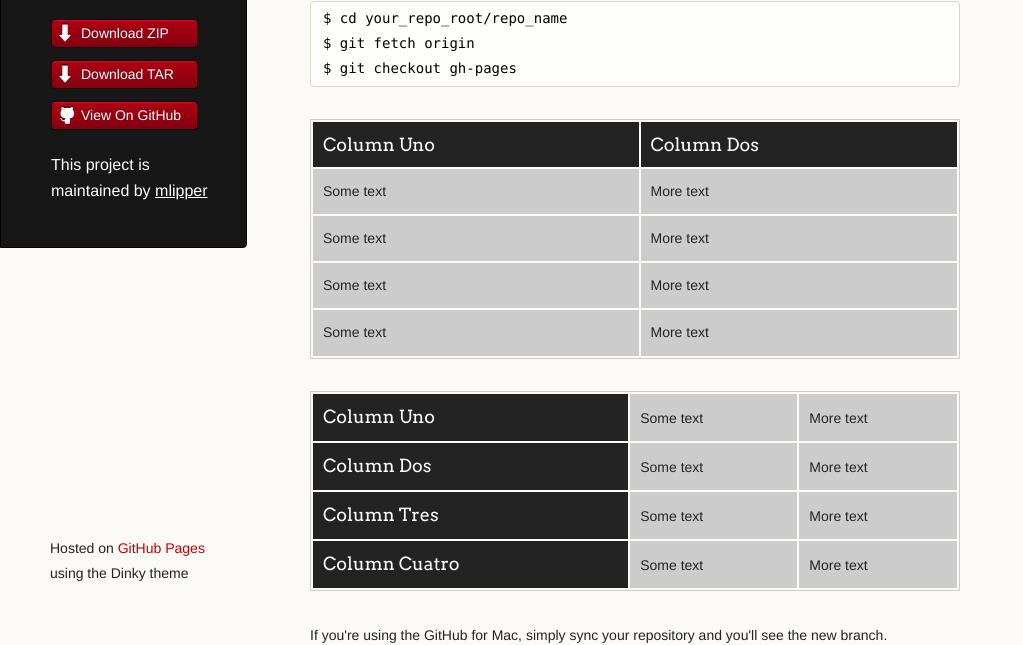
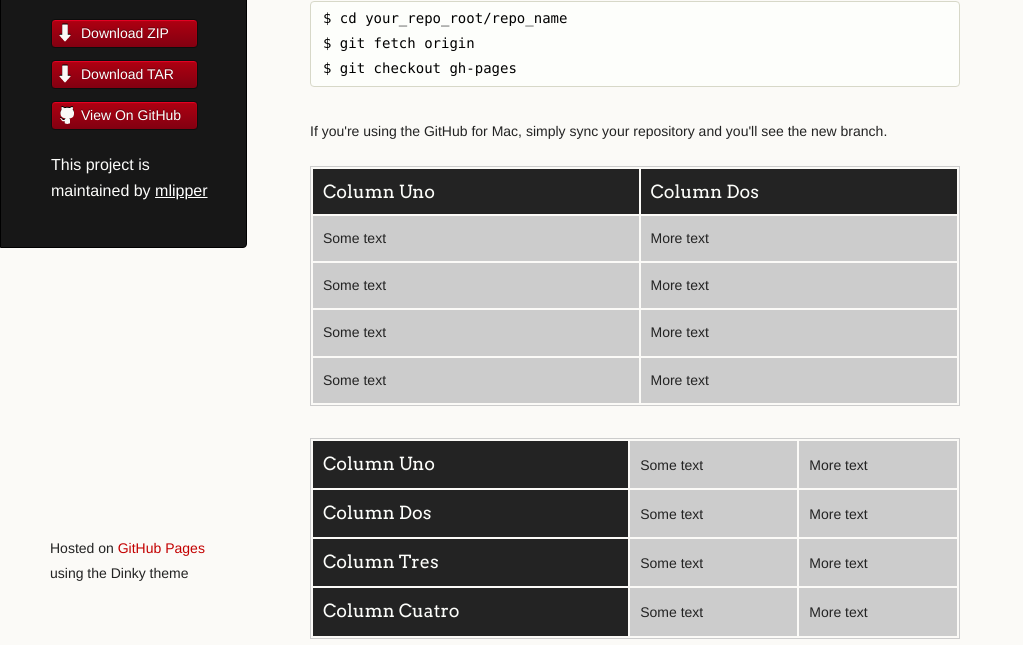
Before and after one commit to mlipper/foobar, a plain HTML site: page index.html in a window 1280 px wide. Shown: the part 182-827 px from the top of the page, without its empty margins (0-1023 px from the left). Drawn offline with Linux system fonts and the light colour scheme.

```diff
--- a/index.html
+++ b/index.html
@@ -38,24 +38,52 @@
 $ git fetch origin
 $ git checkout gh-pages
 </code></pre>
-<p>
-<table>
-  <tr><th>Column Uno</th><th>Column Dos</th></tr>
-  <tr><td>Some text</td><td>More text</td></tr>
-  <tr><td>Some text</td><td>More text</td></tr>
-  <tr><td>Some text</td><td>More text</td></tr>
-  <tr><td>Some text</td><td>More text</td></tr>
-</table>
-<table>
-  <tr><th>Column Uno</th><td>Some text</td><td>More text</td></tr>
-  <tr><th>Column Dos</th><td>Some text</td><td>More text</td></tr>
-  <tr><th>Column Tres</th><td>Some text</td><td>More text</td></tr>
-  <tr><th>Column Cuatro</th><td>Some text</td><td>More text</td></tr>
-</table>
-</p>
+
 <p>If you're using the GitHub for Mac, simply sync your repository and you'll see the new branch.</p>
 
-<ul>
+<table>
+<tr>
+<th>Column Uno</th>
+<th>Column Dos</th>
+</tr>
+<tr>
+<td>Some text</td>
+<td>More text</td>
+</tr>
+<tr>
+<td>Some text</td>
+<td>More text</td>
+</tr>
+<tr>
+<td>Some text</td>
+<td>More text</td>
+</tr>
+<tr>
+<td>Some text</td>
+<td>More text</td>
+</tr>
+</table><table>
+<tr>
+<th>Column Uno</th>
+<td>Some text</td>
+<td>More text</td>
+</tr>
+<tr>
+<th>Column Dos</th>
+<td>Some text</td>
+<td>More text</td>
+</tr>
+<tr>
+<th>Column Tres</th>
+<td>Some text</td>
+<td>More text</td>
+</tr>
+<tr>
+<th>Column Cuatro</th>
+<td>Some text</td>
+<td>More text</td>
+</tr>
+</table><ul>
 <li>Here is a list item</li>
 <li>Another one here</li>
 </ul><h3>Designer Templates</h3>
```
Also changed, not shown: params.json (+1 -1 lines).
